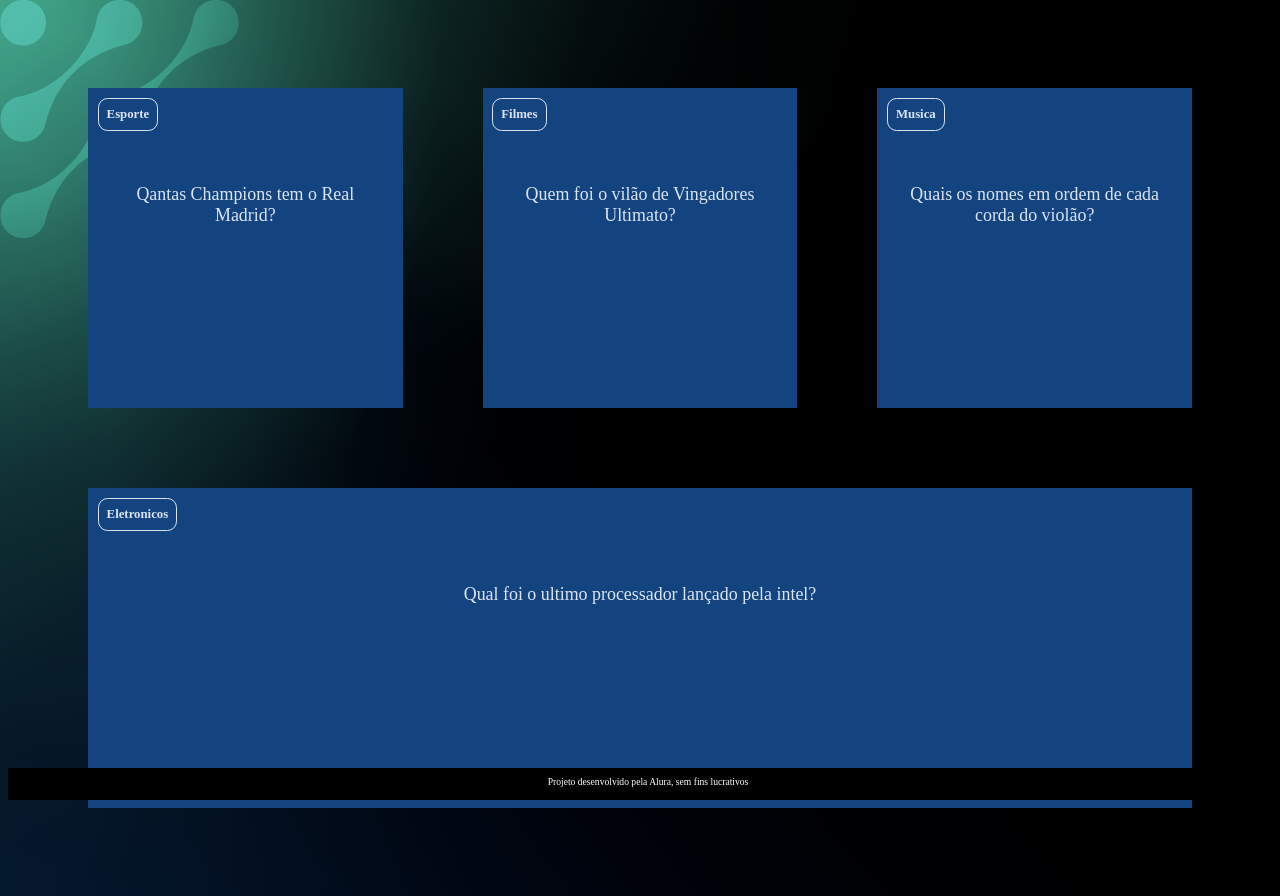
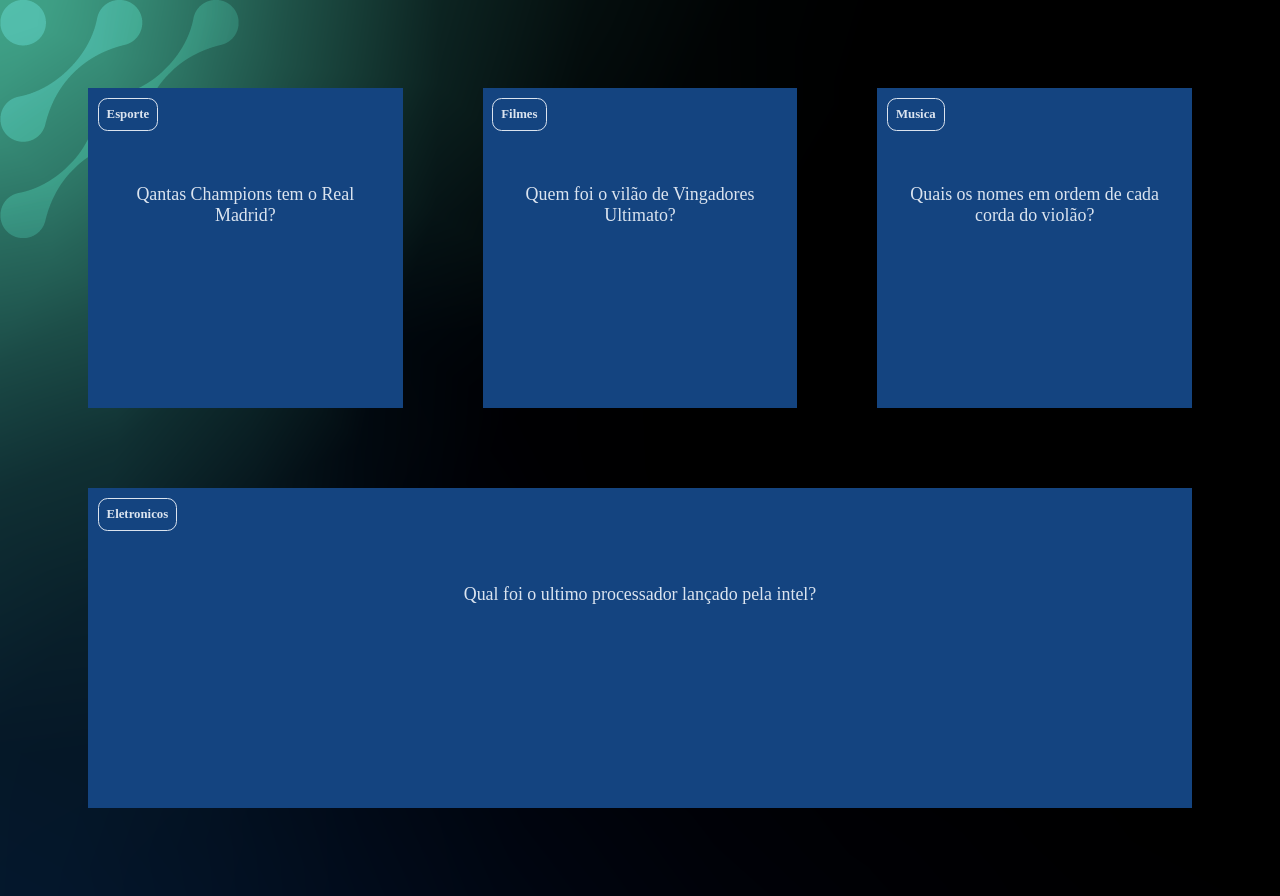
Before and after one commit to 3DMari34/post-it, a plain HTML site: page index.html in a window 1280 px wide. Drawn offline with Linux system fonts and the light colour scheme.

Commit message:
Update index.html

```diff
--- a/index.html
+++ b/index.html
@@ -1,3 +1,4 @@
+<!--Mariana Marques Matos 3ºD 13/11/2024-->
 <!DOCTYPE html>
 <html lang="pt-br">
 <head>
@@ -22,9 +23,6 @@
             </article> -->
         </section>
     </main>
-    <footer>
-        <p>Projeto desenvolvido pela Alura, sem fins lucrativos</p>
-    </footer>
     <script src="app.js"></script>
     <script src="perguntas.js"></script>
 </body>
```
